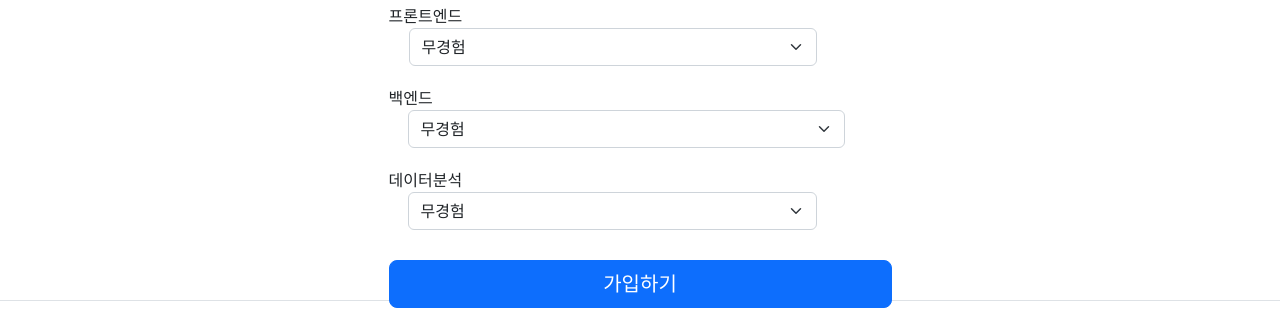
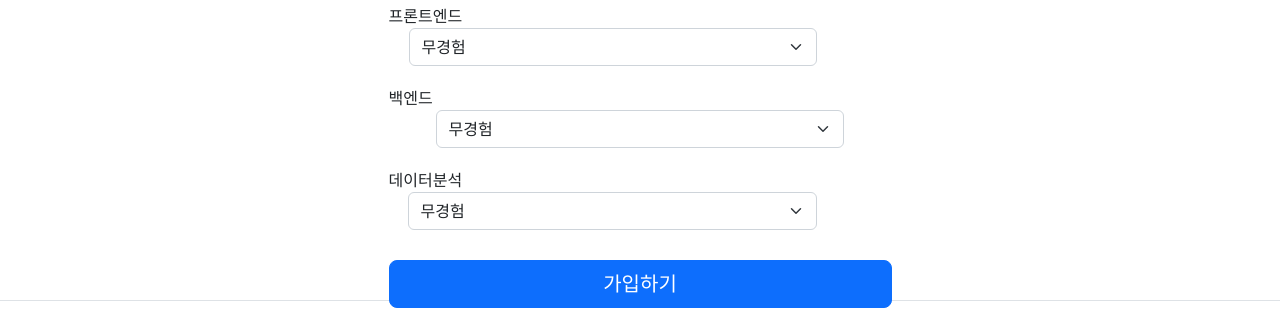
Before and after one commit to KIMHUIJUN/dxlab, a Django app: page /common/signup in a window 1280 px wide. Shown: the part 937-1249 px from the top of the page. Run offline with Django 3.2, Linux system fonts and the light colour scheme; some web fonts are replaced.

Commit message:
commit massage

```diff
--- a/templates/common/signup.html
+++ b/templates/common/signup.html
@@ -98,7 +98,7 @@
                 </div>
                 <div class="bir_wrap" style="margin:0 auto; width:503px; padding-top:20px;">
                     <label class="label" >백엔드</label>
-                    <span class="ps_box focus" style="display:inline-block; width:456px; padding-left:19px;">
+                    <span class="ps_box focus" style="display:inline-block; width:455px; padding-left:47px;">
                             <select class="form-select"  id="경력1" >
                                 <option>무경험</option>
                                 <option>1~2년</option>
```
